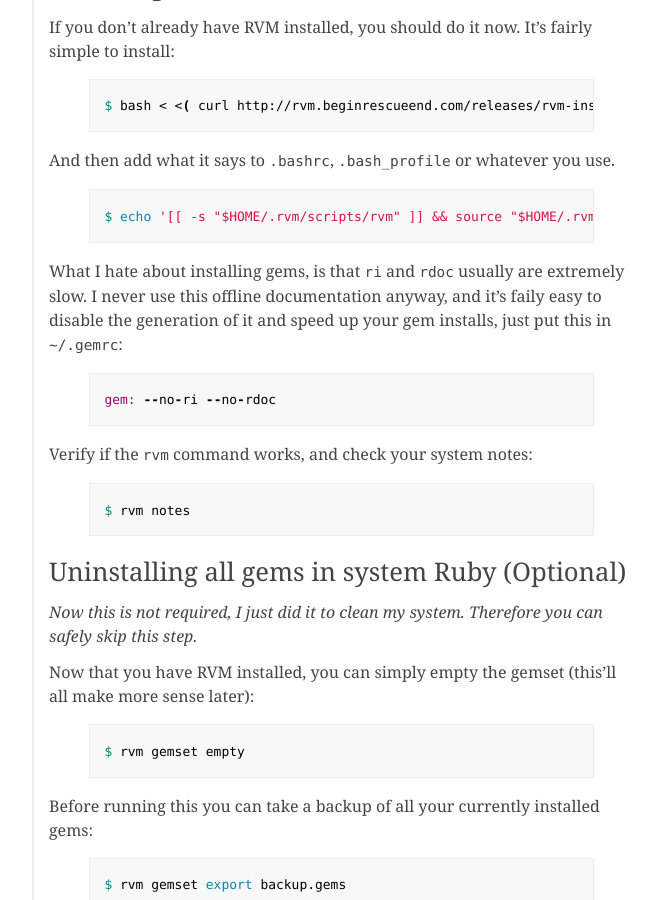
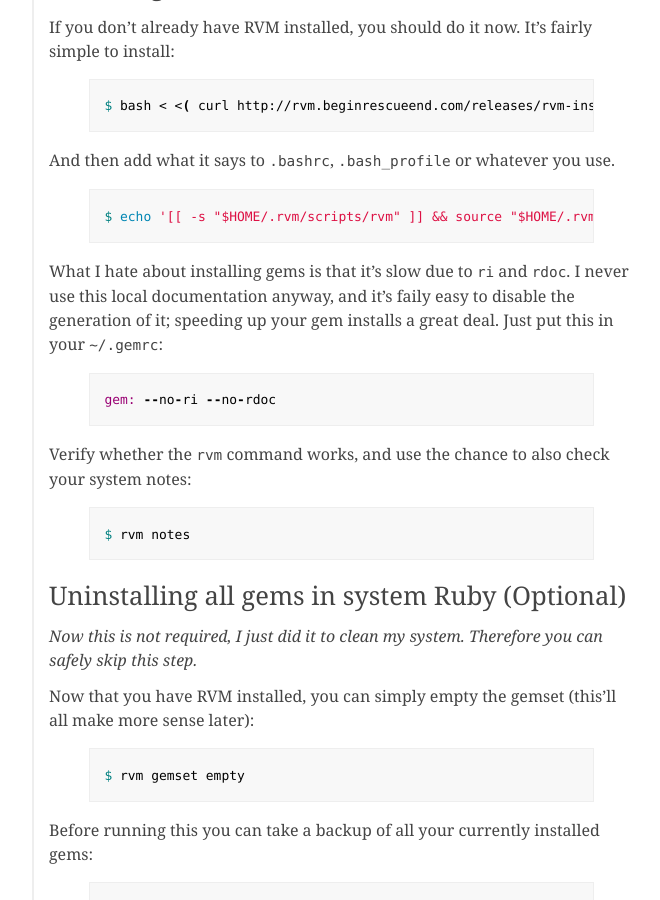
Before and after one commit to igor47/blog, a Jekyll site: the page built from _posts/2010-09-07-how-to-use-rvm-the-right-way.md, in a window 1280 px wide and 900 px high, scrolled down 404 px. Shown: the whole window, without its empty margins (218-878 px from the left). Built offline with Jekyll 4.4.1, drawn with Linux system fonts in a browser that asks for light colours; Markdown is read by kramdown in place of the engine named in the settings; comment, search, counter and statistics services are not loaded.

Commit message:
Tidy up ri and rdoc generation text

```diff
--- a/_posts/2010-09-07-how-to-use-rvm-the-right-way.md
+++ b/_posts/2010-09-07-how-to-use-rvm-the-right-way.md
@@ -22,13 +22,13 @@ And then add what it says to `.bashrc`, `.bash_profile` or whatever you use.
 $ echo '[[ -s "$HOME/.rvm/scripts/rvm" ]] && source "$HOME/.rvm/scripts/rvm"' >> .bashrc
 {% endhighlight %}
 
-What I hate about installing gems, is that `ri` and `rdoc` usually are extremely slow. I never use this offline documentation anyway, and it's faily easy to disable the generation of it and speed up your gem installs, just put this in `~/.gemrc`:
+What I hate about installing gems is that it's slow due to `ri` and `rdoc`. I never use this local documentation anyway, and it's faily easy to disable the generation of it; speeding up your gem installs a great deal. Just put this in your `~/.gemrc`:
 
 {% highlight ruby %}
 gem: --no-ri --no-rdoc
 {% endhighlight %}
 
-Verify if the `rvm` command works, and check your system notes:
+Verify whether the `rvm` command works, and use the chance to also check your system notes:
 
 {% highlight bash %}
 $ rvm notes
```
